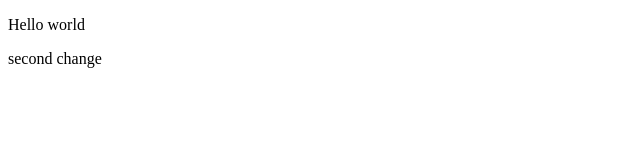
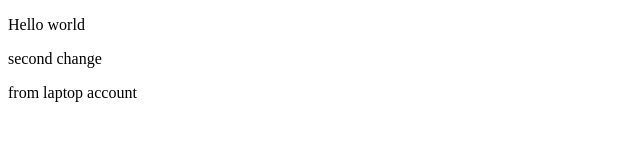
Before and after one commit to bashard001/bootst, a plain HTML site: page index.html in a window 1280 px wide. Shown: the whole page, without its empty margins (0-640 px from the left). Drawn offline with Linux system fonts and the light colour scheme.

Commit message:
laptop account

```diff
--- a/index.html
+++ b/index.html
@@ -15,5 +15,8 @@
     </p>
 
     <p>second change</p>
+
+    <p>from laptop account</p>
+
 </body>
 </html>
```
